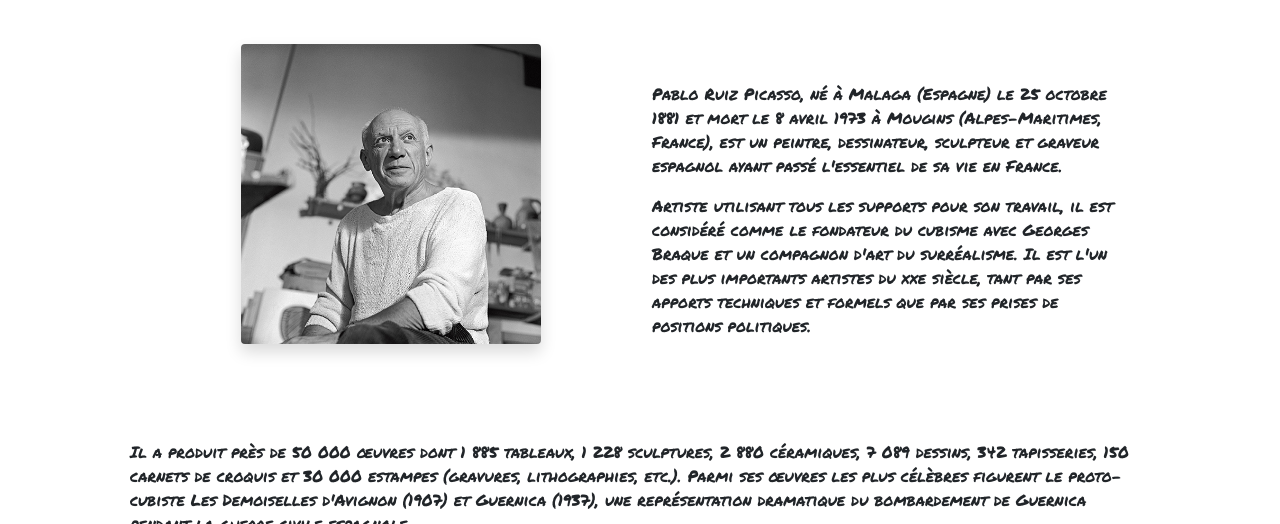
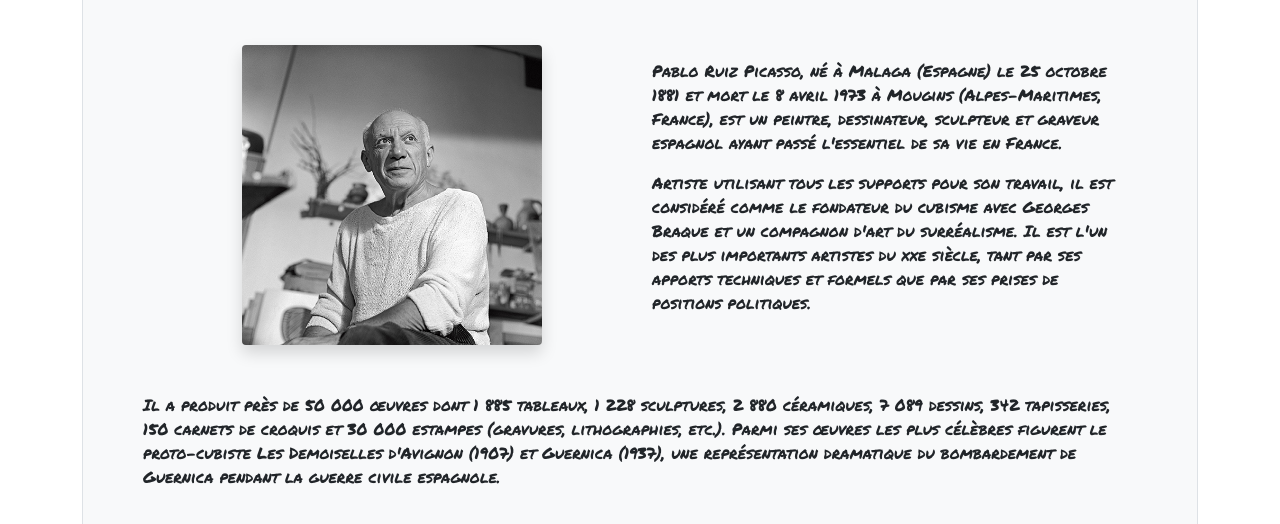
Before and after one commit to fberanger76/peintre, a plain HTML site: page index.html in a window 1280 px wide. Shown: the part 736-1260 px from the top of the page. Drawn offline with nearby package versions, Linux system fonts and the light colour scheme.

Commit message:
ajustement bordures

```diff
--- a/index.html
+++ b/index.html
@@ -72,11 +72,10 @@
             </button>
         </div>
 
+        <div class="container bg-light border">
             <p class="text-center text-dark fs-2 pb-5 pt-5">Qui suis-je ?</p>
-
-        <div class="container">
             <div class="row m-5">
-                <div class="col-lg-6 pb-5">
+                <div class="col-lg-6">
                     <img src="Assets/Img/picasso.jpg" class="img-fluid rounded shadow mx-auto d-block" width="300"
                         height="300" alt="Picasso">
                 </div>
@@ -90,14 +89,13 @@
                         de positions politiques.</p>
                 </div>
             </div>
-        </div>
-
             <div class="m-5">
                 <p>Il a produit près de 50 000 œuvres dont 1 885 tableaux, 1 228 sculptures, 2 880 céramiques, 7 089
                     dessins, 342 tapisseries, 150 carnets de croquis et 30 000 estampes (gravures, lithographies, etc.).
                     Parmi ses œuvres les plus célèbres figurent le proto-cubiste Les Demoiselles d'Avignon (1907) et
                     Guernica (1937), une représentation dramatique du bombardement de Guernica pendant la guerre civile
                     espagnole.</p>
+            </div>
         </div>
 
         <div class="row" id="box-search">
```
Also changed, not shown: contact.html (+3 -3 lines), gallery.html (+2 -3 lines). Lines whose indentation alone changed are shown as unchanged.
